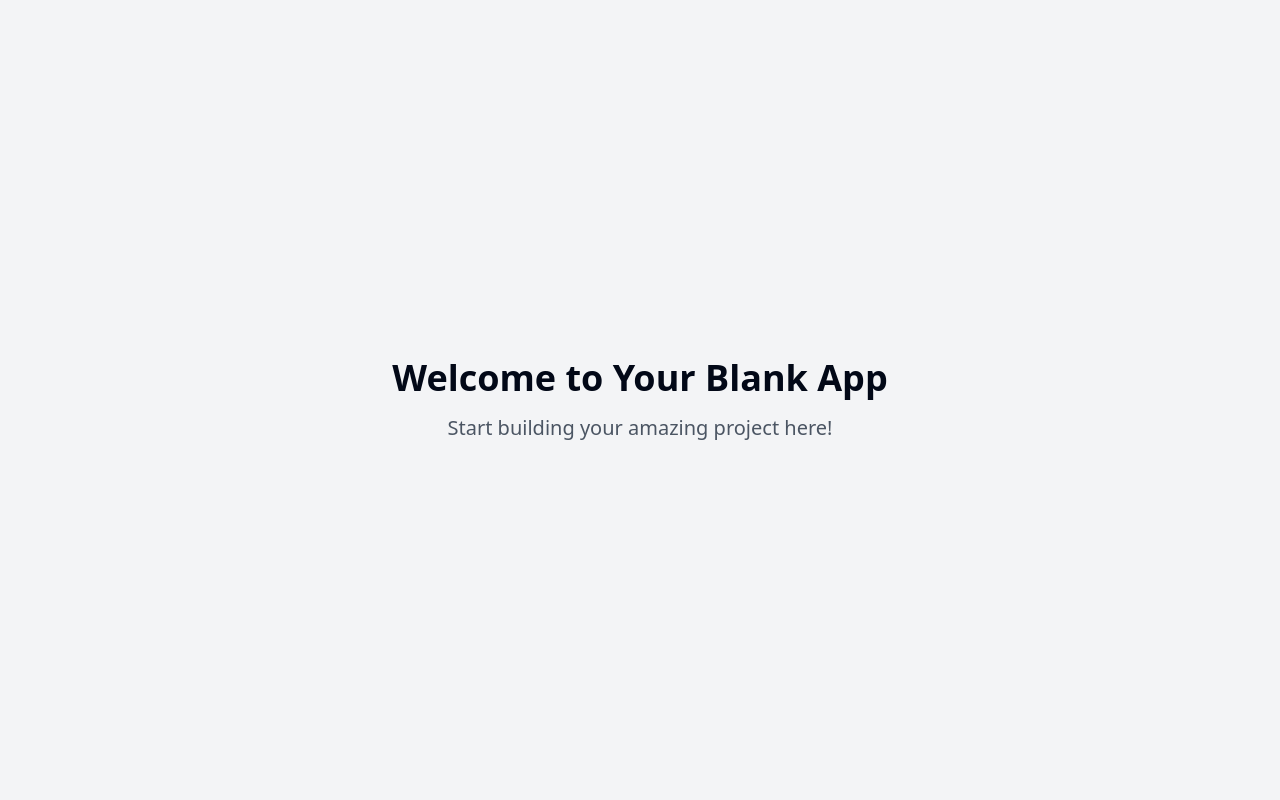
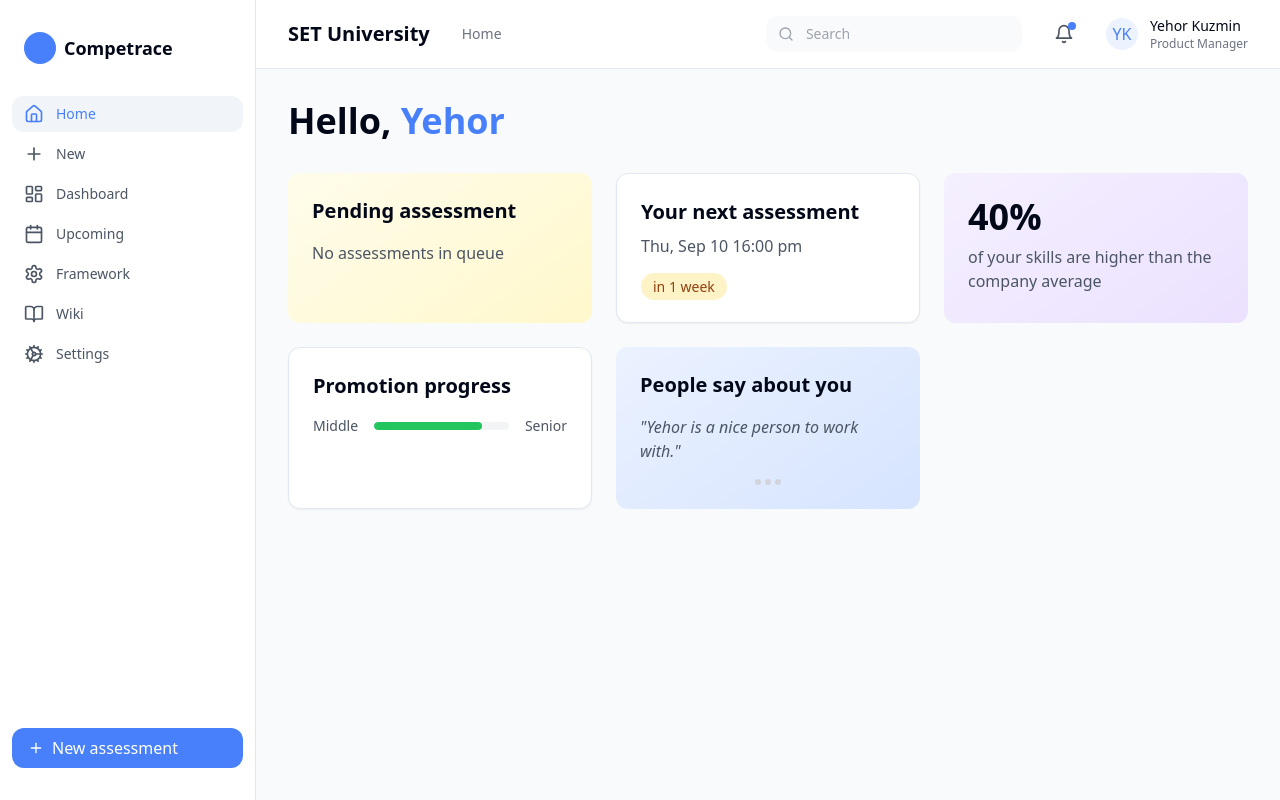
Before and after one commit to keeelori/picto-htmlizer, a React (Vite) app: page / in a window 1280 px wide. Built offline with nearby package versions, Linux system fonts and the light colour scheme.

Commit message:
Transform image to HTML/CSS
Converted the provided image into corresponding HTML and CSS code for integration into the project.
[skip gpt_engineer]

```diff
--- /dev/null
+++ b/src/components/Header.tsx
@@ -0,0 +1,40 @@
+import { Search, Bell } from "lucide-react";
+
+const Header = () => {
+  return (
+    <div className="flex items-center justify-between px-8 py-4 border-b bg-white">
+      <div className="flex items-center gap-8">
+        <div className="text-xl font-semibold">SET University</div>
+        <div className="text-sm text-gray-500">Home</div>
+      </div>
+
+      <div className="flex items-center gap-6">
+        <div className="relative">
+          <Search className="w-4 h-4 absolute left-3 top-1/2 -translate-y-1/2 text-gray-400" />
+          <input
+            type="text"
+            placeholder="Search"
+            className="pl-10 pr-4 py-2 rounded-lg bg-gray-50 border-none text-sm w-64 focus:ring-2 focus:ring-primary/20 transition-all"
+          />
+        </div>
+
+        <button className="relative p-2 rounded-lg hover:bg-gray-50 transition-colors">
+          <Bell className="w-5 h-5 text-gray-600" />
+          <span className="absolute top-1.5 right-1.5 w-2 h-2 bg-primary rounded-full"></span>
+        </button>
+
+        <div className="flex items-center gap-3">
+          <div className="w-8 h-8 rounded-full bg-primary/10 flex items-center justify-center">
+            <span className="text-primary font-medium">YK</span>
+          </div>
+          <div>
+            <div className="text-sm font-medium">Yehor Kuzmin</div>
+            <div className="text-xs text-gray-500">Product Manager</div>
+          </div>
+        </div>
+      </div>
+    </div>
+  );
+};
+
+export default Header;
--- /dev/null
+++ b/src/components/Sidebar.tsx
@@ -0,0 +1,51 @@
+import { Home, Plus, LayoutDashboard, Calendar, Settings, BookOpen, Cog } from "lucide-react";
+import { cn } from "@/lib/utils";
+import { Link, useLocation } from "react-router-dom";
+
+const Sidebar = () => {
+  const location = useLocation();
+
+  const navigation = [
+    { name: "Home", icon: Home, path: "/" },
+    { name: "New", icon: Plus, path: "/new" },
+    { name: "Dashboard", icon: LayoutDashboard, path: "/dashboard" },
+    { name: "Upcoming", icon: Calendar, path: "/upcoming" },
+    { name: "Framework", icon: Settings, path: "/framework" },
+    { name: "Wiki", icon: BookOpen, path: "/wiki" },
+    { name: "Settings", icon: Cog, path: "/settings" },
+  ];
+
+  return (
+    <div className="h-screen w-64 border-r bg-white px-3 py-8 flex flex-col">
+      <div className="flex items-center gap-2 px-3 mb-8">
+        <div className="w-8 h-8 rounded-full bg-primary"></div>
+        <span className="font-semibold text-lg">Competrace</span>
+      </div>
+
+      <div className="space-y-1 flex-1">
+        {navigation.map((item) => (
+          <Link
+            key={item.name}
+            to={item.path}
+            className={cn(
+              "flex items-center gap-3 px-3 py-2 rounded-lg text-sm font-medium transition-colors",
+              location.pathname === item.path
+                ? "bg-secondary text-primary"
+                : "text-gray-600 hover:bg-secondary/60"
+            )}
+          >
+            <item.icon className="w-5 h-5" />
+            {item.name}
+          </Link>
+        ))}
+      </div>
+
+      <button className="flex items-center gap-2 px-4 py-2 bg-primary text-white rounded-lg mt-4 hover:bg-primary/90 transition-colors">
+        <Plus className="w-4 h-4" />
+        New assessment
+      </button>
+    </div>
+  );
+};
+
+export default Sidebar;
--- /dev/null
+++ b/src/components/dashboard/AssessmentCard.tsx
@@ -0,0 +1,10 @@
+const AssessmentCard = () => {
+  return (
+    <div className="rounded-xl p-6 card-gradient-yellow h-full">
+      <h2 className="text-xl font-semibold mb-4">Pending assessment</h2>
+      <p className="text-gray-600">No assessments in queue</p>
+    </div>
+  );
+};
+
+export default AssessmentCard;
--- /dev/null
+++ b/src/components/dashboard/NextAssessmentCard.tsx
@@ -0,0 +1,13 @@
+const NextAssessmentCard = () => {
+  return (
+    <div className="rounded-xl p-6 bg-white border shadow-sm h-full">
+      <h2 className="text-xl font-semibold mb-2">Your next assessment</h2>
+      <p className="text-gray-600 mb-4">Thu, Sep 10 16:00 pm</p>
+      <span className="px-3 py-1 bg-amber-100 text-amber-800 rounded-full text-sm">
+        in 1 week
+      </span>
+    </div>
+  );
+};
+
+export default NextAssessmentCard;
--- /dev/null
+++ b/src/components/dashboard/PromotionCard.tsx
@@ -0,0 +1,16 @@
+const PromotionCard = () => {
+  return (
+    <div className="rounded-xl p-6 bg-white border shadow-sm">
+      <h2 className="text-xl font-semibold mb-4">Promotion progress</h2>
+      <div className="flex items-center gap-4">
+        <span className="text-sm text-gray-600">Middle</span>
+        <div className="flex-1 h-2 bg-gray-100 rounded-full overflow-hidden">
+          <div className="w-4/5 h-full bg-green-500 rounded-full"></div>
+        </div>
+        <span className="text-sm text-gray-600">Senior</span>
+      </div>
+    </div>
+  );
+};
+
+export default PromotionCard;
--- /dev/null
+++ b/src/components/dashboard/SkillsCard.tsx
@@ -0,0 +1,12 @@
+const SkillsCard = () => {
+  return (
+    <div className="rounded-xl p-6 card-gradient-purple h-full">
+      <div className="text-4xl font-bold mb-2">40%</div>
+      <p className="text-gray-600">
+        of your skills are <span className="font-medium">higher</span> than the company average
+      </p>
+    </div>
+  );
+};
+
+export default SkillsCard;
--- /dev/null
+++ b/src/components/dashboard/TestimonialsCard.tsx
@@ -0,0 +1,18 @@
+const TestimonialsCard = () => {
+  return (
+    <div className="rounded-xl p-6 card-gradient-blue">
+      <h2 className="text-xl font-semibold mb-4">People say about you</h2>
+      <p className="text-gray-600 italic">"Yehor is a nice person to work with."</p>
+      <div className="flex justify-center gap-1 mt-4">
+        {[0, 1, 2].map((i) => (
+          <div
+            key={i}
+            className="w-1.5 h-1.5 rounded-full bg-gray-300"
+          />
+        ))}
+      </div>
+    </div>
+  );
+};
+
+export default TestimonialsCard;
--- /dev/null
+++ b/src/components/dashboard/WelcomeCard.tsx
@@ -0,0 +1,11 @@
+const WelcomeCard = () => {
+  return (
+    <div className="mb-8">
+      <h1 className="text-4xl font-semibold">
+        Hello, <span className="text-primary">Yehor</span>
+      </h1>
+    </div>
+  );
+};
+
+export default WelcomeCard;
--- a/src/index.css
+++ b/src/index.css
@@ -6,87 +6,24 @@
   :root {
     --background: 0 0% 100%;
     --foreground: 222.2 84% 4.9%;
-
     --card: 0 0% 100%;
     --card-foreground: 222.2 84% 4.9%;
-
     --popover: 0 0% 100%;
     --popover-foreground: 222.2 84% 4.9%;
-
-    --primary: 222.2 47.4% 11.2%;
+    --primary: 221 95% 63%;
     --primary-foreground: 210 40% 98%;
-
     --secondary: 210 40% 96.1%;
     --secondary-foreground: 222.2 47.4% 11.2%;
-
     --muted: 210 40% 96.1%;
     --muted-foreground: 215.4 16.3% 46.9%;
-
     --accent: 210 40% 96.1%;
     --accent-foreground: 222.2 47.4% 11.2%;
-
     --destructive: 0 84.2% 60.2%;
     --destructive-foreground: 210 40% 98%;
-
     --border: 214.3 31.8% 91.4%;
     --input: 214.3 31.8% 91.4%;
-    --ring: 222.2 84% 4.9%;
-
-    --radius: 0.5rem;
-
-    --sidebar-background: 0 0% 98%;
-
-    --sidebar-foreground: 240 5.3% 26.1%;
-
-    --sidebar-primary: 240 5.9% 10%;
-
-    --sidebar-primary-foreground: 0 0% 98%;
-
-    --sidebar-accent: 240 4.8% 95.9%;
-
-    --sidebar-accent-foreground: 240 5.9% 10%;
-
-    --sidebar-border: 220 13% 91%;
-
-    --sidebar-ring: 217.2 91.2% 59.8%;
-  }
-
-  .dark {
-    --background: 222.2 84% 4.9%;
-    --foreground: 210 40% 98%;
-
-    --card: 222.2 84% 4.9%;
-    --card-foreground: 210 40% 98%;
-
-    --popover: 222.2 84% 4.9%;
-    --popover-foreground: 210 40% 98%;
-
-    --primary: 210 40% 98%;
-    --primary-foreground: 222.2 47.4% 11.2%;
-
-    --secondary: 217.2 32.6% 17.5%;
-    --secondary-foreground: 210 40% 98%;
-
-    --muted: 217.2 32.6% 17.5%;
-    --muted-foreground: 215 20.2% 65.1%;
-
-    --accent: 217.2 32.6% 17.5%;
-    --accent-foreground: 210 40% 98%;
-
-    --destructive: 0 62.8% 30.6%;
-    --destructive-foreground: 210 40% 98%;
-
-    --border: 217.2 32.6% 17.5%;
-    --input: 217.2 32.6% 17.5%;
-    --ring: 212.7 26.8% 83.9%;
-    --sidebar-background: 240 5.9% 10%;
-    --sidebar-foreground: 240 4.8% 95.9%;
-    --sidebar-primary: 224.3 76.3% 48%;
-    --sidebar-primary-foreground: 0 0% 100%;
-    --sidebar-accent: 240 3.7% 15.9%;
-    --sidebar-accent-foreground: 240 4.8% 95.9%;
-    --sidebar-border: 240 3.7% 15.9%;
-    --sidebar-ring: 217.2 91.2% 59.8%;
+    --ring: 221 95% 63%;
+    --radius: 0.75rem;
   }
 }
 
@@ -94,8 +31,19 @@
   * {
     @apply border-border;
   }
-
   body {
     @apply bg-background text-foreground;
   }
 }
+
+.card-gradient-yellow {
+  background: linear-gradient(145deg, rgba(255,252,235,1) 0%, rgba(255,248,204,1) 100%);
+}
+
+.card-gradient-blue {
+  background: linear-gradient(145deg, rgba(235,242,255,1) 0%, rgba(214,228,255,1) 100%);
+}
+
+.card-gradient-purple {
+  background: linear-gradient(145deg, rgba(245,240,255,1) 0%, rgba(235,225,255,1) 100%);
+}
--- a/src/pages/Index.tsx
+++ b/src/pages/Index.tsx
@@ -1,11 +1,28 @@
-// Update this page (the content is just a fallback if you fail to update the page)
+import Sidebar from "@/components/Sidebar";
+import Header from "@/components/Header";
+import WelcomeCard from "@/components/dashboard/WelcomeCard";
+import AssessmentCard from "@/components/dashboard/AssessmentCard";
+import NextAssessmentCard from "@/components/dashboard/NextAssessmentCard";
+import SkillsCard from "@/components/dashboard/SkillsCard";
+import PromotionCard from "@/components/dashboard/PromotionCard";
+import TestimonialsCard from "@/components/dashboard/TestimonialsCard";
 
 const Index = () => {
   return (
-    <div className="min-h-screen flex items-center justify-center bg-gray-100">
-      <div className="text-center">
-        <h1 className="text-4xl font-bold mb-4">Welcome to Your Blank App</h1>
-        <p className="text-xl text-gray-600">Start building your amazing project here!</p>
+    <div className="flex min-h-screen bg-gray-50">
+      <Sidebar />
+      <div className="flex-1">
+        <Header />
+        <main className="p-8">
+          <WelcomeCard />
+          <div className="grid grid-cols-1 md:grid-cols-2 lg:grid-cols-3 gap-6">
+            <AssessmentCard />
+            <NextAssessmentCard />
+            <SkillsCard />
+            <PromotionCard />
+            <TestimonialsCard />
+          </div>
+        </main>
       </div>
     </div>
   );
```
